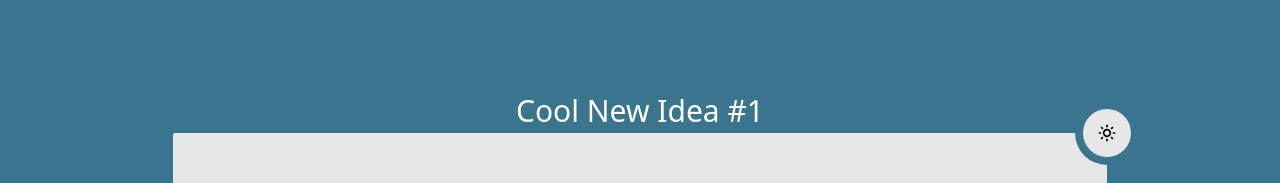
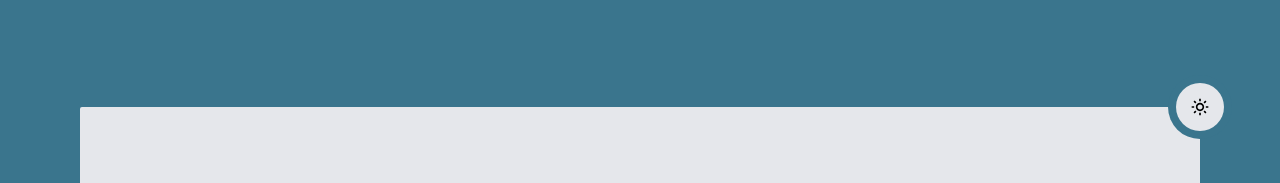
Before and after one commit to Schapagain/focus-write, a React app: page / in a window 1280 px wide. Shown: the top 183 px of the page. Built offline with nearby package versions, Linux system fonts and the light colour scheme.

Commit message:
allow users to change document title

```diff
--- /dev/null
+++ b/src/components/DocumentTitle.js
@@ -0,0 +1,62 @@
+import React, { useEffect, useState } from "react";
+
+const ESCAPE_KEY = 27;
+
+export default function DocumentTitle({ title, onChange }) {
+  const [tempTitle, setTempTitle] = useState(title);
+  const [showInput, setShowInput] = useState(false);
+  const [originalTitle, setOriginalTitle] = useState(title);
+
+  useEffect(() => {
+    setTempTitle(title);
+    setOriginalTitle(title);
+  }, [title]);
+
+  const handleSave = () => {
+    if (tempTitle && tempTitle != originalTitle) {
+      onChange(tempTitle);
+      setOriginalTitle(tempTitle);
+    }
+    setShowInput(false);
+  };
+
+  const handleDiscard = () => {
+    setTempTitle(originalTitle);
+    setShowInput(false);
+  };
+
+  const handleKeyPress = (e) => {
+    if (e.keyCode === ESCAPE_KEY) {
+      handleDiscard();
+    }
+  };
+
+  return showInput ? (
+    <form
+      onSubmit={(e) => {
+        e.preventDefault();
+        handleSave();
+      }}
+    >
+      <input
+        className="p-1 w-full text-center bg-theme dark:bg-theme-dark focus:outline-none focus:ring-2 focus:ring-blue-300 transition-fast"
+        onBlur={handleSave}
+        onKeyDown={handleKeyPress}
+        value={tempTitle || ""}
+        onChange={(e) => setTempTitle(e.target.value)}
+        autoFocus={true}
+      />
+    </form>
+  ) : (
+    <div
+      className="text-xl w-full h-full truncate"
+      onClick={() => setShowInput(true)}
+    >
+      {tempTitle}
+    </div>
+  );
+}
+
+DocumentTitle.defaultProps = {
+  onChange: () => null,
+};
--- a/src/components/EditorPanel.js
+++ b/src/components/EditorPanel.js
@@ -3,7 +3,7 @@ import classNames from "classnames";
 import DarkModeToggler from "./DarkModeToggler";
 import { saveToLocalStorage } from "../utils";
 import { DocumentsContext } from "../context/DocumentsContext";
-import NewDocumentButton from "./NewDocumentButton";
+import DocumentTitle from "./DocumentTitle";
 
 export default function EditorPanel({ dark, setDark }) {
   const [content, setContent] = useState("");
@@ -12,12 +12,9 @@ export default function EditorPanel({ dark, setDark }) {
   const [message, setMessage] = useState("");
   const [document, setDocument] = useState({});
 
-  const {
-    updateDocument,
-    currentDocument,
-    isLoading,
-    addDocument,
-  } = useContext(DocumentsContext);
+  const { updateDocument, currentDocument, isLoading } = useContext(
+    DocumentsContext
+  );
 
   const editorRef = useRef(null);
   const handleChange = () => {
@@ -38,7 +35,7 @@ export default function EditorPanel({ dark, setDark }) {
 
   useEffect(() => {
     if (lastSaved != content) {
-      updateDocument(document.id, content);
+      updateDocument({ id: document.id, content });
     }
     setDocument(currentDocument);
   }, [currentDocument]);
@@ -46,7 +43,7 @@ export default function EditorPanel({ dark, setDark }) {
   useEffect(() => {
     var intervalId = setInterval(function () {
       if (lastSaved != content) {
-        updateDocument(document.id, content);
+        updateDocument({ id: document.id, content });
         setLastSaved(content);
       }
     }, 5000);
@@ -60,11 +57,19 @@ export default function EditorPanel({ dark, setDark }) {
       editorRef.current.innerHTML = document.content;
       setContent(document.content);
       setLastSaved(document.content);
+      editorRef.current.focus();
     }
   }, [document]);
 
   return (
-    <div className="w-5/6 h-5/6 m-auto relative">
+    <div className="flex flex-col w-full">
+      <div className="text-white animate-fade-in text-center w-1/2 mx-auto h-0.5/12 p-3">
+        <DocumentTitle
+          title={document.title}
+          onChange={(title) => updateDocument({ id: document.id, title })}
+        />
+      </div>
+      <div className="relative h-11.5/12">
         {isLoading > 0 && (
           <span className="absolute top-0 right-0 transform -translate-x-8 mx-5 -translate-y-full text-white">
             Saving...
@@ -75,9 +80,6 @@ export default function EditorPanel({ dark, setDark }) {
             {message}
           </span>
         )}
-      <div className="absolute top-0 left-1/2 transform -translate-y-full -translate-x-1/2 text-white text-3xl p-1">
-        {document.title}
-      </div>
         <div
           ref={editorRef}
           contentEditable={true}
@@ -90,10 +92,7 @@ export default function EditorPanel({ dark, setDark }) {
           className="right-0 top-0 translate-x-1/2 -translate-y-1/2"
           isLoading={isLoading}
         />
-      <NewDocumentButton
-        onClick={addDocument}
-        className="left-0-0 top-0 -translate-x-1/2 -translate-y-1/2"
-      />
+      </div>
     </div>
   );
 }
```
Lines whose indentation alone changed are shown as unchanged.
